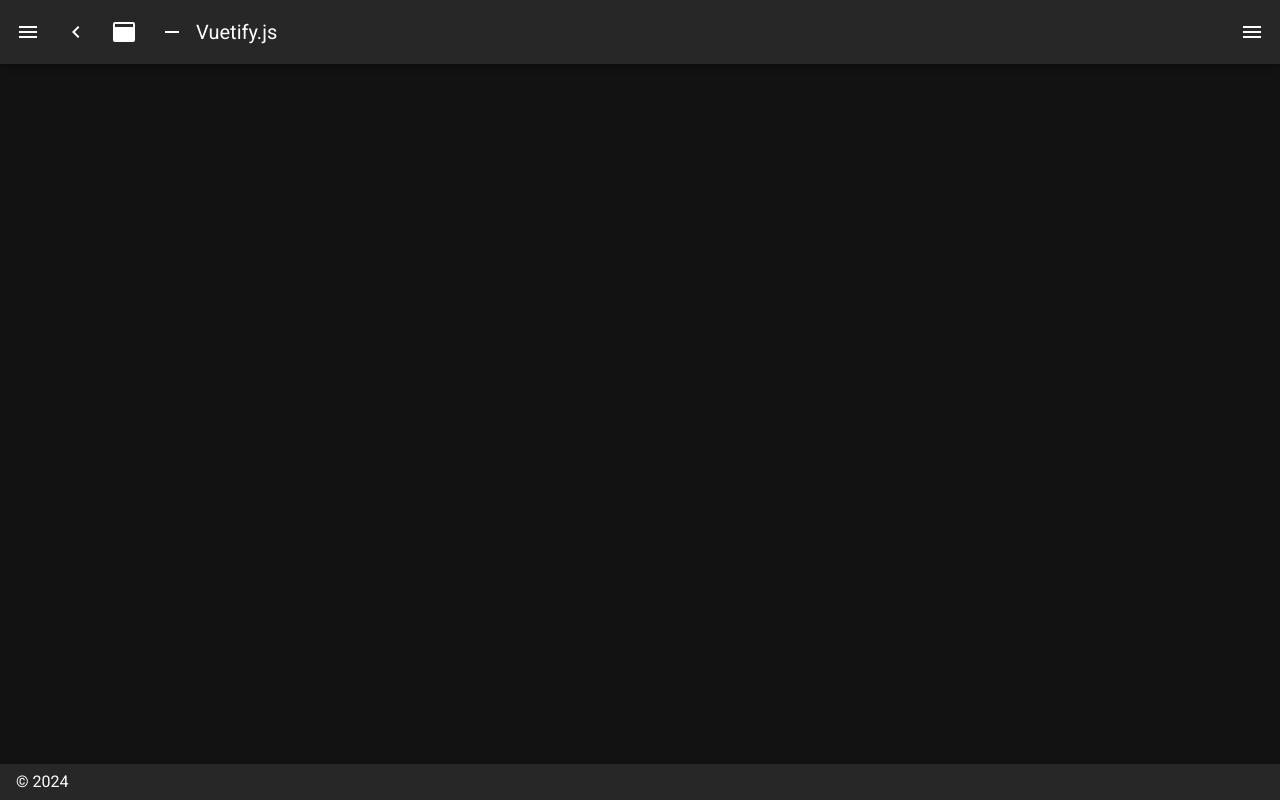
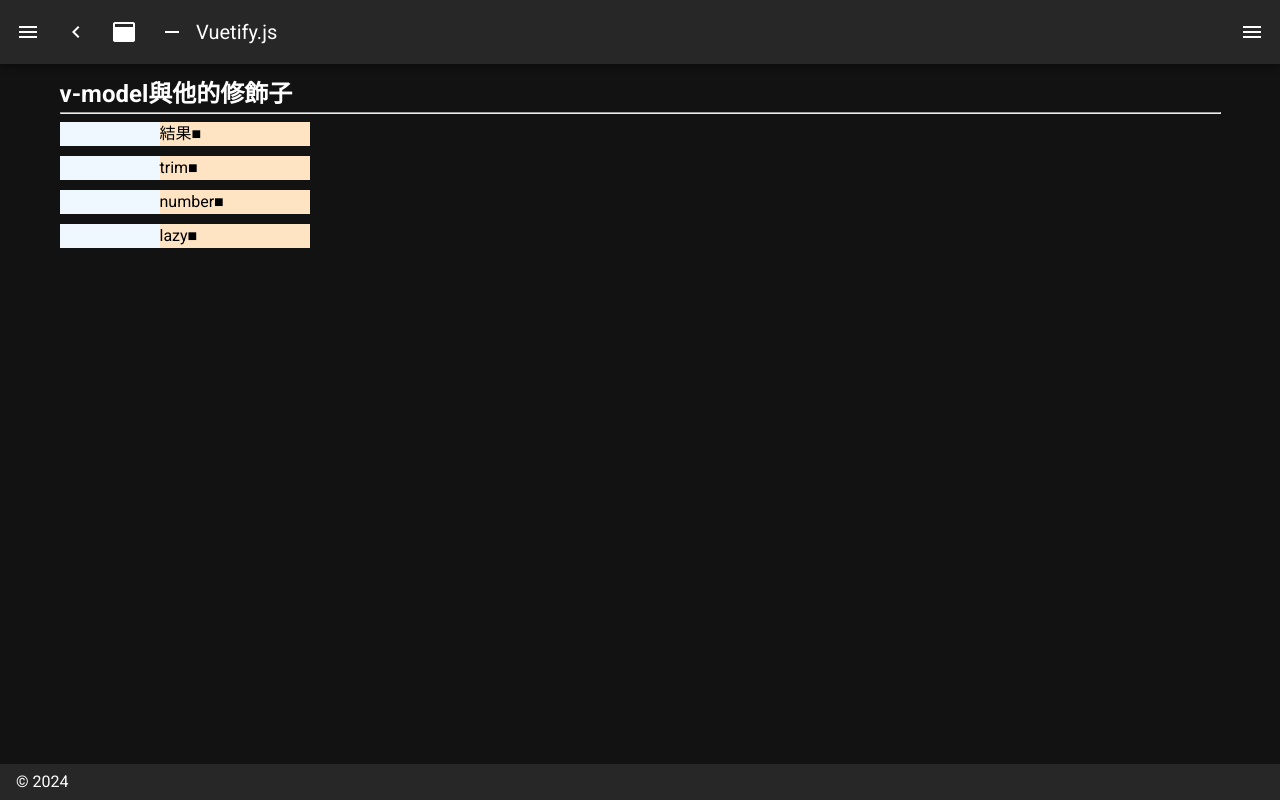
Before and after one commit to Xaviera-19/nuxt-vue-vuetify, a Nuxt app: page /practice in a window 1280 px wide. Before the commit this address had no page. Built offline with nearby package versions, Linux system fonts and the light colour scheme.

Commit message:
增加一頁

```diff
--- a/layouts/default.vue
+++ b/layouts/default.vue
@@ -22,11 +22,6 @@
             <v-list-item-title>{{ item.title }}</v-list-item-title>
           </v-list-item-content>
         </v-list-item>
-        <nuxt-link v-for="item  in items" :to="item.to" exact>
-          <v-list-item-content>
-            <v-list-item-title>{{ item.title }}</v-list-item-title>
-          </v-list-item-content>
-        </nuxt-link>
       </v-list>
     </v-navigation-drawer>
     <v-app-bar :clipped-left="clipped" fixed app>
@@ -87,13 +82,19 @@ export default {
           to: "/inspire",
         },
         {
-          icon: "mdi-chart-bubble",
-          title: "LifeCycle",
+          icon: "mdi-heart-cog",
+          title: "生命週期",
           to: "/life",
         },
         {
-          icon: "mdi-chart-bubble",
-          title: "Basic",
+          icon: "mdi-head-cog-outline",
+          title: "0.0",
+          to: "/practice",
+        },
+
+        {
+          icon: "mdi-paw",
+          title: "綜合作業",
           to: "/basic",
         },
       ],
--- a/pages/basic.vue
+++ b/pages/basic.vue
@@ -8,13 +8,12 @@
   display: flex;
   gap: 10px;
   justify-content: space-between;
-  background-color: white;
+  /* background-color: white; */
   margin: 20px 0;
-  overflow-x: scroll;
-  overflow-y: hidden;
+  overflow: hidden;
 }
-#animals v-card {
-  width: 20%;
+#animals .card {
+  max-width: 260px;
 }
 #animals .img-box {
   width: 260px;
@@ -61,9 +60,14 @@
     </div>
     <hr />
     <!-- FOREACH -->
-    <h2>阿貓阿狗們</h2>
+    <h2>待領養動物們</h2>
     <div id="animals">
-      <v-card v-for="item in currentPageData" :key="item.aniaml_id" elevation="7">
+      <v-card
+        v-for="item in currentPageData"
+        :key="item.aniaml_id"
+        elevation="7"
+        class="card"
+      >
         <v-row>
           <v-card-title>
             <cat v-if="item.animal_kind === '貓'" />
@@ -140,9 +144,7 @@ export default {
     },
     //當前頁數
     currentPageData() {
-      return this.sixDatas.length > 0
-        ? this.sixDatas
-        : this.filteredData;
+      return this.sixDatas.length > 0 ? this.sixDatas : this.filteredData;
     },
   },
   //適合執行指令的函式 - 不會留存結果 直接執行完
--- /dev/null
+++ b/pages/practice.vue
@@ -0,0 +1,67 @@
+<style>
+section {
+  margin-bottom: 25px;
+}
+hr {
+  margin-bottom: 8px;
+}
+.v-model {
+  margin-bottom: 10px;
+}
+#v-model input {
+  background-color: aliceblue;
+  color: black;
+  width: 100px;
+}
+#v-model .result {
+  display: inline-block;
+  width: 150px;
+  background-color: bisque;
+  color: black;
+}
+</style>
+<template>
+  <div>
+    <!-- v-model -->
+    <section id="v-model">
+      <h2>v-model與他的修飾子</h2>
+      <hr />
+      <!-- 正常綁定 -->
+      <div class="v-model">
+        <input v-model="modelOne" type="text" />
+        <span class="result">結果■{{ modelOne }}</span>
+      </div>
+      <!-- trim -->
+      <div class="v-model">
+        <input v-model.trim="modelTwo" type="text" />
+        <span class="result">trim■{{ modelTwo }}</span>
+      </div>
+      <!-- number -->
+      <div class="v-model">
+        <input v-model.number="modelThr" type="number" />
+        <span class="result">number■{{ modelThr }}</span>
+      </div>
+      <!-- lazy -->
+      <div class="v-model">
+        <input v-model.lazy="modelFour" type="text" />
+        <span class="result">lazy■{{ modelFour }}</span>
+      </div>
+    </section>
+    <!-- v-on -->
+    <section id="v-on">
+
+    </section>
+  </div>
+</template>
+<script>
+export default {
+  data() {
+    return {
+      modelOne: "",
+      modelTwo: "",
+      modelThr: "",
+      modelFour: "",
+    };
+  },
+};
+</script>
```
